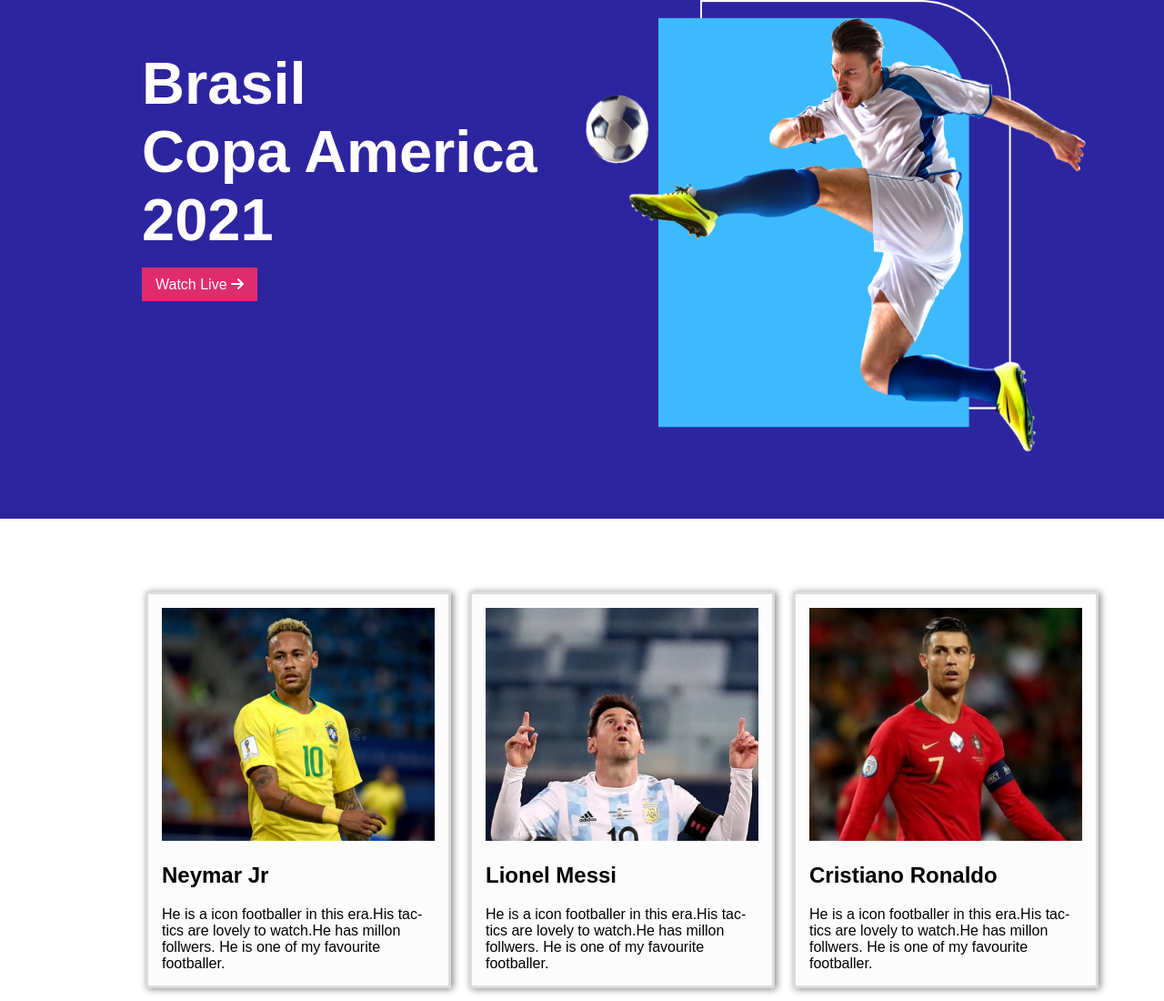
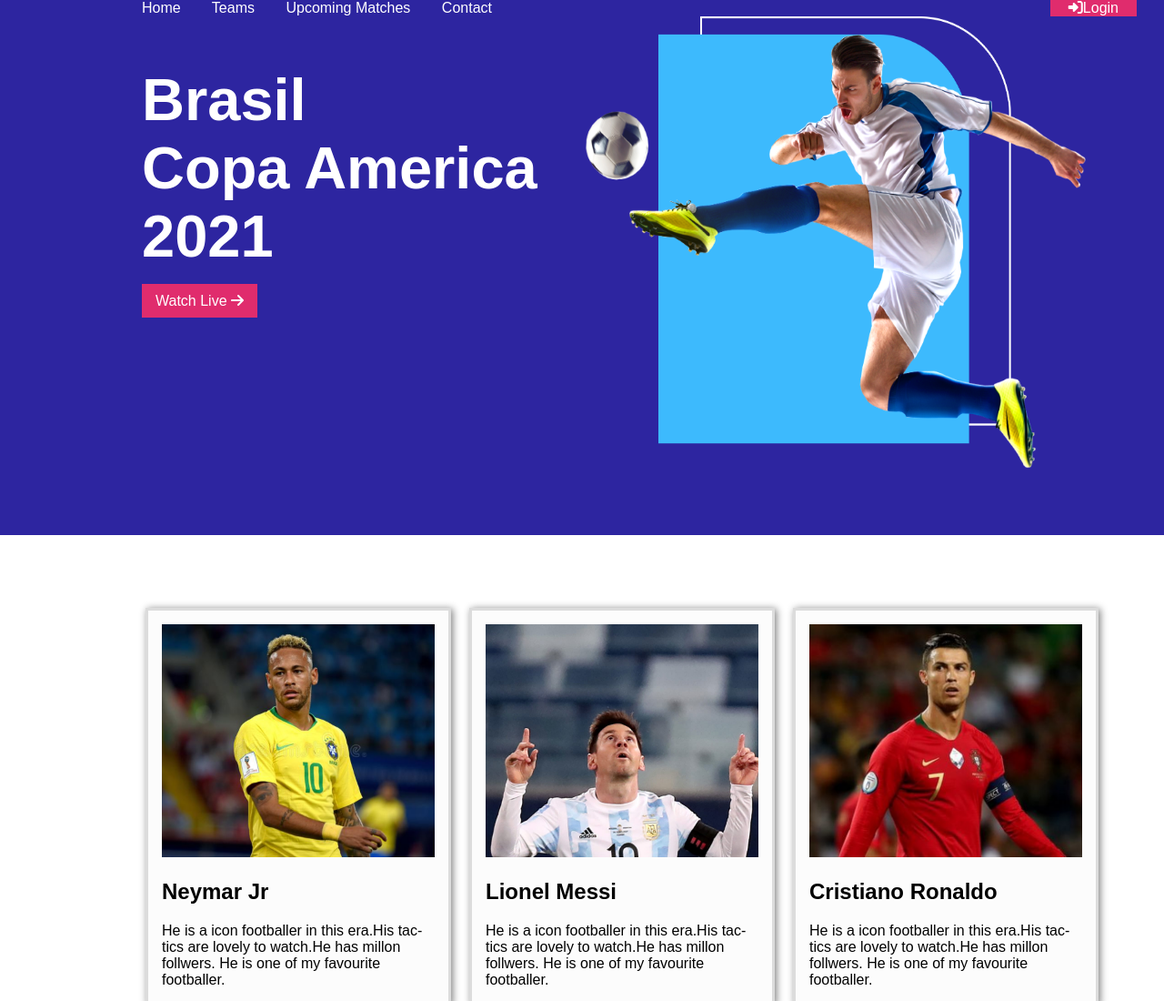
Before and after one commit to codewithashek/responsive-football, a plain HTML site: page index.html in a window 1280 px wide. Shown: the top 1100 px of the page at 91% size. Drawn offline with Linux system fonts and the light colour scheme.

Commit message:
nav added

```diff
--- a/index.html
+++ b/index.html
@@ -12,7 +12,20 @@
 </head>
 <body>
     <header>
+        <nav> <span>
+                <a href="">Home</a>
+                <a href="">Teams</a>
+                <a href="">Upcoming Matches</a>
+                <a href="">Contact</a>
+            </span>
+            <span>
+                <a class="menu-bar" href=""><i class="fas fa-sign-in-alt"></i>Login</a>
+            </span>
+            </div>
+        </nav>
+
     </header>
+
     <!-- main section start -->
     <main>
     <section class="top-section">
--- a/styles/style.css
+++ b/styles/style.css
@@ -1,5 +1,6 @@
 /****
  common things *****/
+
  body{
     @import url('https://fonts.googleapis.com/css2?family=Poppins&display=swap');
     font-family: 'Poppins', sans-serif;
@@ -10,7 +11,31 @@
      flex-direction: column;
     }
 
- /******* top sections style ******/
+    /*********** header styles
+                            ***********/
+
+    header{
+        background-color: #2D25A0;
+    }
+
+    nav{
+        display: flex;
+        justify-content: space-between;
+        margin-left: 156px;
+    }
+    nav a{
+        text-decoration: none;
+        margin-right: 30px;
+        color:white;
+    }
+    .menu-bar{
+        width: 124px;
+        background-color:#E02C6D;
+        padding: 12px 20px;
+    }
+
+ /******* top sections style
+                            ********/
 
 .top-section{
     display: grid;
@@ -44,7 +69,9 @@ color: white;}
        transition: transform 2s;
        cursor: grab;
    }
-   /******* middle part style******/
+   /************ middle part style
+                                ************/
+
    .mid-section{
        display: grid;
        grid-template-columns: repeat(3,1fr);
@@ -68,11 +95,11 @@ color: white;}
        width:300px
    }
 
+   /******************* footer styles
+                                     ****************/
 
-   /******************* footer styles********/
-   .final-section{margin-left: 420px;
+   .final-section{margin-left: 420px;}
 
-   }
    .social-icons{width: 200px;
                height: 20px;
        margin-left: 200px;
@@ -81,8 +108,7 @@ color: white;}
 
      }
 
-
-.final-image img{
+   .final-image img{
     width: 480px;
     height: 100px;
 }
```
